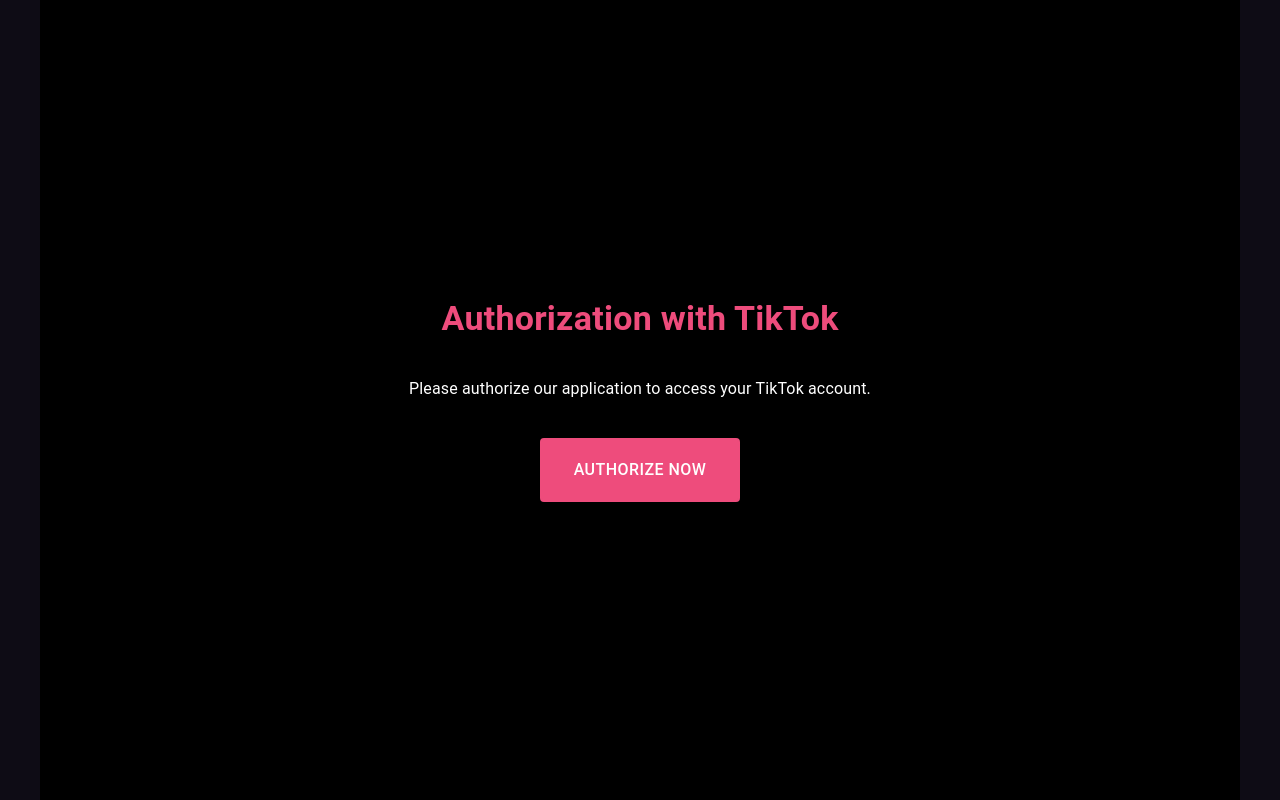
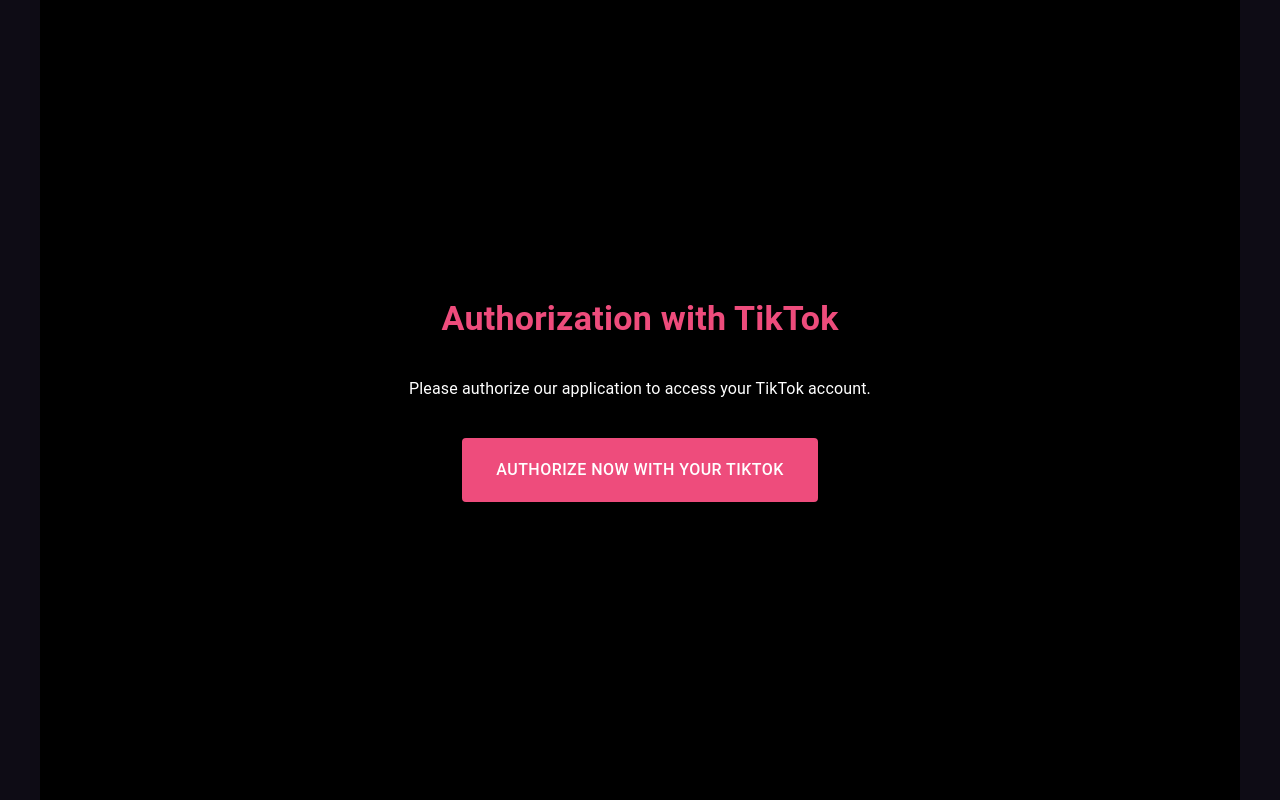
Before and after one commit to Nabegh-Anane/nevolution32, a React (Vite) app: page /auth in a window 1280 px wide. Built offline with nearby package versions, Linux system fonts and the light colour scheme.

Commit message:
add auth 3

```diff
--- a/src/components/login/tikauth.jsx
+++ b/src/components/login/tikauth.jsx
@@ -36,7 +36,7 @@
             },
           }}
         >
-          Authorize Now
+          Authorize Now With Your TikTok
         </Button>
       </a>
     </Container>
```
